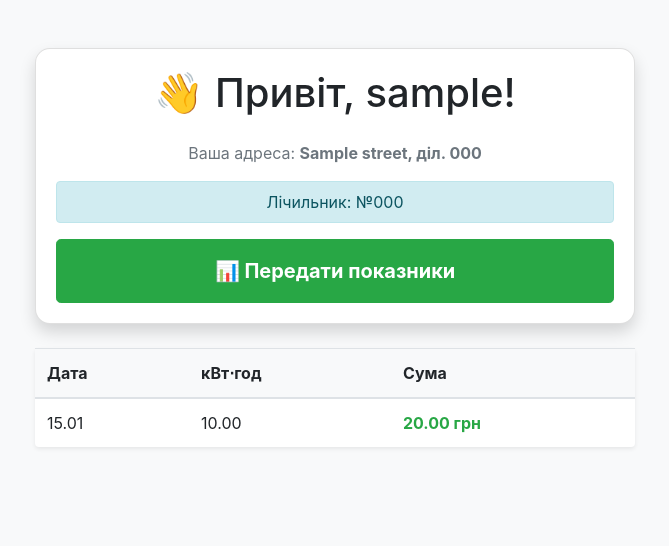
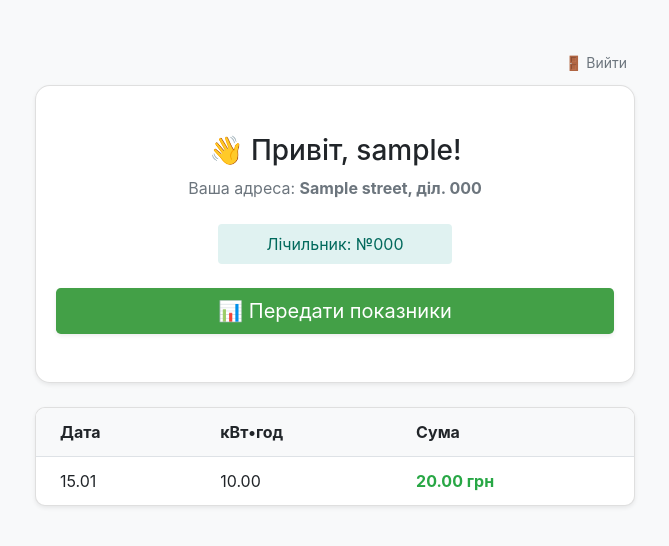
Before and after one commit to profi110/cooperative_manager, a Django app: page /dashboard/ in a window 1280 px wide. Shown: the top 546 px of the page, without its empty margins (305-974 px from the left). Run offline with Django 5.2, Linux system fonts and the light colour scheme; a user stored in the database is signed in; tables that the repository leaves empty hold one stand-in row (values such as "Sample post").

Commit message:
Feat: Add submission restrictions and logout button

```diff
--- a/cooperative_manager/settings.py
+++ b/cooperative_manager/settings.py
@@ -131,4 +131,4 @@ AUTH_USER_MODEL = 'users.CustomUser'
 
 LOGIN_URL = 'login'
 LOGIN_REDIRECT_URL = 'user_dashboard'
-LOGOUT_REDIRECT_URL = 'home'
+LOGOUT_REDIRECT_URL = ''
--- a/cooperative_manager/urls.py
+++ b/cooperative_manager/urls.py
@@ -1,5 +1,6 @@
 from django.contrib import admin
 from django.urls import path, include
+from django.contrib.auth import views as auth_views
 
 urlpatterns = [
     path('admin/', admin.site.urls),
@@ -7,4 +8,5 @@ urlpatterns = [
     path('coops/', include('cooperatives.urls')),
     path('staff/', include('staff.urls')),
     path('meters/', include('meters.urls')),
+    path('logout/', auth_views.LogoutView.as_view(), name='logout'),
 ]
--- a/users/templates/users/dashboard.html
+++ b/users/templates/users/dashboard.html
@@ -1,30 +1,53 @@
 {% extends 'base.html' %}
+
 {% block content %}
 <div class="container mt-5">
-    <div class="card shadow mx-auto" style="max-width: 600px; border-radius: 15px;">
-        <div class="card-body text-center">
-            <h1 class="mb-4">👋 Привіт, {{ user.username }}!</h1>
-            <p class="text-muted">Ваша адреса: <strong>{{ membership.street.name }}, діл. {{ membership.plot_number }}</strong></p>
 
-            {% if meter %}
-                <div class="alert alert-info py-2">Лічильник: №{{ meter.number }}</div>
-                <a href="{% url 'submit_reading' %}" class="btn btn-success btn-lg btn-block py-3 font-weight-bold">
+    <div class="d-flex justify-content-end mb-2" style="max-width: 600px; margin: 0 auto;">
+        <form action="{% url 'logout' %}" method="post">
+            {% csrf_token %}
+            <button type="submit" class="btn btn-sm btn-outline-secondary border-0">
+                🚪 Вийти
+            </button>
+        </form>
+    </div>
+
+    <div class="card shadow-sm mx-auto" style="max-width: 600px; border-radius: 15px;">
+        <div class="card-body text-center pt-5 pb-4">
+
+            <h3 class="mb-2">👋 Привіт, {{ user.username }}!</h3>
+
+            <p class="text-muted mb-4">
+                Ваша адреса:
+                <strong>{{ meter.membership.street.name }}, діл. {{ meter.membership.plot_number }}</strong>
+            </p>
+
+            <div class="alert alert-info d-inline-block px-5 py-2 mb-4" style="background-color: #e0f2f1; border: none; color: #00695c;">
+                Лічильник: №{{ meter.number }}
+            </div>
+
+            <div class="mb-4">
+                <a href="{% url 'submit_reading' %}" class="btn btn-success btn-lg w-100 shadow-sm" style="background-color: #43a047; border: none;">
                     📊 Передати показники
                 </a>
-            {% else %}
-                <div class="alert alert-warning">Очікуйте на створення лічильника головою кооперативу.</div>
-            {% endif %}
+            </div>
+
         </div>
     </div>
 
-    {% if readings %}
-    <div class="card mt-4 mx-auto border-0 shadow-sm" style="max-width: 600px;">
-        <table class="table mb-0">
-            <thead class="bg-light"><tr><th>Дата</th><th>кВт⋅год</th><th>Сума</th></tr></thead>
+    <div class="card shadow-sm mx-auto mt-4" style="max-width: 600px; border-radius: 10px; overflow: hidden;">
+        <table class="table table-hover mb-0">
+            <thead class="bg-light">
+                <tr>
+                    <th class="border-0 pl-4">Дата</th>
+                    <th class="border-0">кВт•год</th>
+                    <th class="border-0">Сума</th>
+                </tr>
+            </thead>
             <tbody>
                 {% for r in readings %}
                 <tr>
-                    <td>{{ r.date|date:"d.m" }}</td>
+                    <td class="pl-4">{{ r.date|date:"d.m" }}</td>
                     <td>{{ r.value_total }}</td>
                     <td class="text-success font-weight-bold">{{ r.get_cost|floatformat:2 }} грн</td>
                 </tr>
@@ -32,6 +55,5 @@
             </tbody>
         </table>
     </div>
-    {% endif %}
 </div>
 {% endblock %}
```
